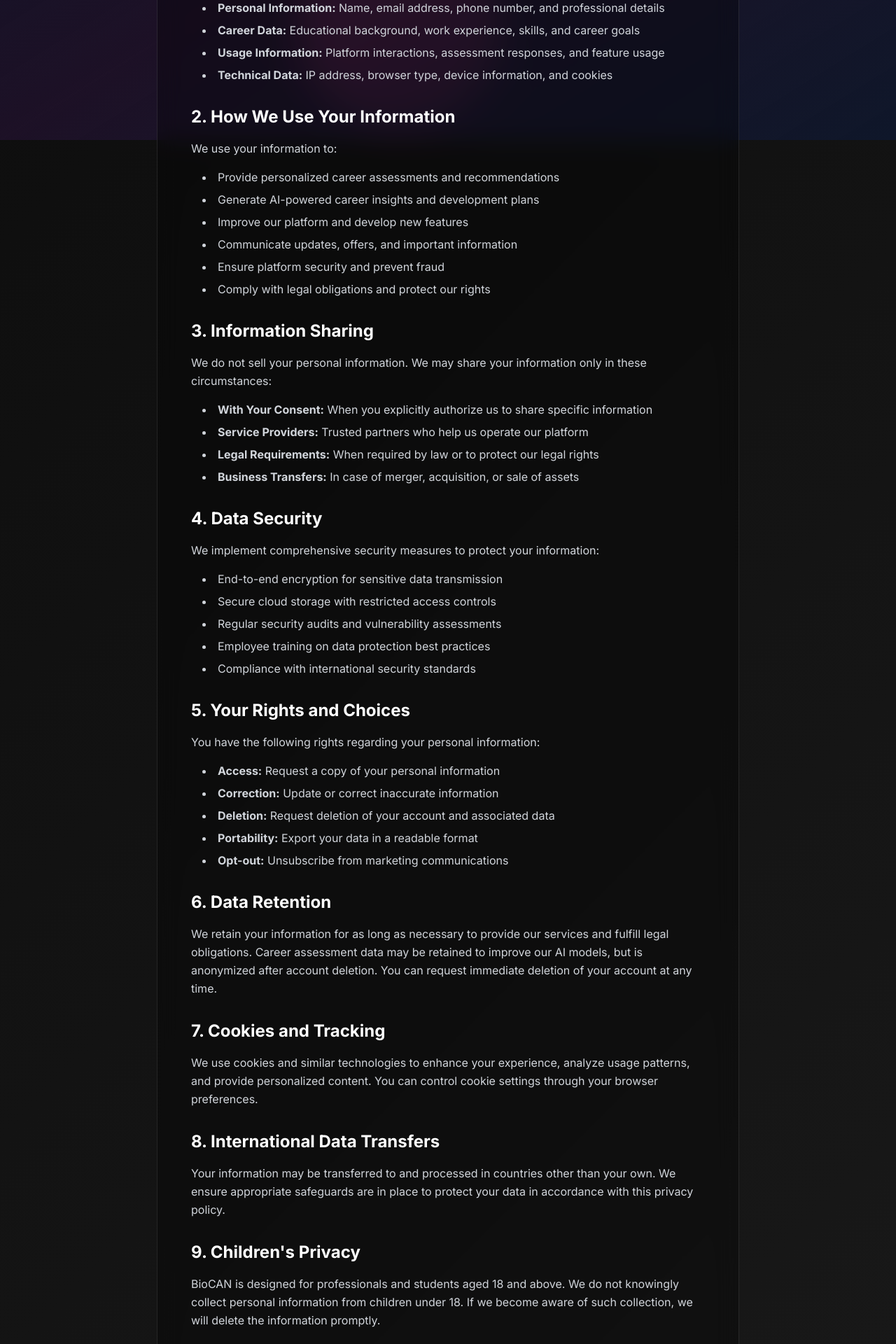
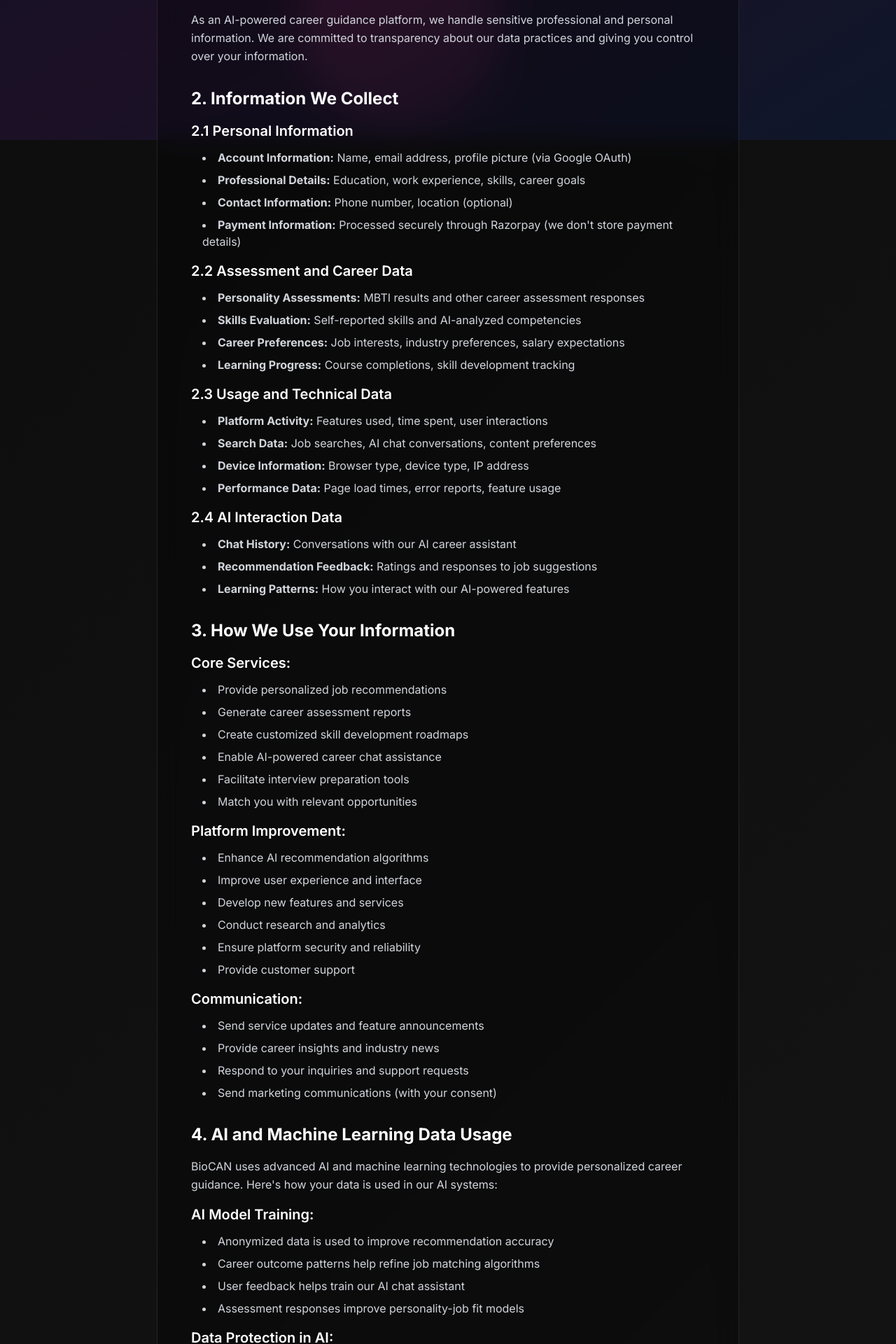
Before and after one commit to BioCAN-Tech/BioCAN-Landing, a Next.js app: page /privacy-policy in a window 1280 px wide. Shown: the part 600-2520 px from the top of the page at 70% size. Built offline with nearby package versions, Linux system fonts and the light colour scheme.

Commit message:
Updated - Provacy Policy Page

```diff
--- a/src/app/privacy-policy/page.tsx
+++ b/src/app/privacy-policy/page.tsx
@@ -7,7 +7,7 @@ export default function PrivacyPolicyPage() {
       <Navigation />
 
       {/* Hero Section */}
-      <section className="relative pt-32 pb-16 overflow-hidden">
+      <section className="relative pt-24 pb-8 overflow-hidden">
         <div className="absolute inset-0 -z-10">
           <div className="absolute inset-0 bg-gradient-to-br from-slate-900 via-purple-900/20 to-slate-900" />
         </div>
@@ -18,7 +18,7 @@ export default function PrivacyPolicyPage() {
               Privacy Policy
             </h1>
             <p className="text-xl text-gray-300">
-              How BioCAN protects and manages your personal information
+              Your privacy and data security are fundamental to how we build and operate BioCAN's career advancement platform.
             </p>
           </div>
         </div>
@@ -30,130 +30,245 @@ export default function PrivacyPolicyPage() {
           <div className="glass-card p-8 md:p-12 rounded-2xl">
             <div className="prose prose-invert max-w-none">
               <p className="text-gray-300 mb-8">
-                <strong>Last updated:</strong> December 2024
+                <strong>Last updated:</strong> 01/09/2025
               </p>
 
               <div className="space-y-8">
                 <div>
-                  <h2 className="text-2xl font-bold text-white mb-4">1. Information We Collect</h2>
+                  <h2 className="text-2xl font-bold text-white mb-4">1. Introduction</h2>
                   <p className="text-gray-300 leading-relaxed mb-4">
-                    BioCAN collects information to provide AI-powered career intelligence services. We collect:
+                    BioCAN (BioCareer Advancement Network) is committed to protecting your privacy and ensuring the security of your personal information. This Privacy Policy explains how we collect, use, disclose, and safeguard your data when you use our career development platform.
                   </p>
+                  <p className="text-gray-300 leading-relaxed">
+                    As an AI-powered career guidance platform, we handle sensitive professional and personal information. We are committed to transparency about our data practices and giving you control over your information.
+                  </p>
+                </div>
+
+                <div>
+                  <h2 className="text-2xl font-bold text-white mb-4">2. Information We Collect</h2>
+
+                  <h3 className="text-xl font-semibold text-white mb-3">2.1 Personal Information</h3>
+                  <ul className="list-disc list-inside text-gray-300 space-y-2 ml-4 mb-4">
+                    <li><strong>Account Information:</strong> Name, email address, profile picture (via Google OAuth)</li>
+                    <li><strong>Professional Details:</strong> Education, work experience, skills, career goals</li>
+                    <li><strong>Contact Information:</strong> Phone number, location (optional)</li>
+                    <li><strong>Payment Information:</strong> Processed securely through Razorpay (we don't store payment details)</li>
+                  </ul>
+
+                  <h3 className="text-xl font-semibold text-white mb-3">2.2 Assessment and Career Data</h3>
+                  <ul className="list-disc list-inside text-gray-300 space-y-2 ml-4 mb-4">
+                    <li><strong>Personality Assessments:</strong> MBTI results and other career assessment responses</li>
+                    <li><strong>Skills Evaluation:</strong> Self-reported skills and AI-analyzed competencies</li>
+                    <li><strong>Career Preferences:</strong> Job interests, industry preferences, salary expectations</li>
+                    <li><strong>Learning Progress:</strong> Course completions, skill development tracking</li>
+                  </ul>
+
+                  <h3 className="text-xl font-semibold text-white mb-3">2.3 Usage and Technical Data</h3>
+                  <ul className="list-disc list-inside text-gray-300 space-y-2 ml-4 mb-4">
+                    <li><strong>Platform Activity:</strong> Features used, time spent, user interactions</li>
+                    <li><strong>Search Data:</strong> Job searches, AI chat conversations, content preferences</li>
+                    <li><strong>Device Information:</strong> Browser type, device type, IP address</li>
+                    <li><strong>Performance Data:</strong> Page load times, error reports, feature usage</li>
+                  </ul>
+
+                  <h3 className="text-xl font-semibold text-white mb-3">2.4 AI Interaction Data</h3>
                   <ul className="list-disc list-inside text-gray-300 space-y-2 ml-4">
-                    <li><strong>Personal Information:</strong> Name, email address, phone number, and professional details</li>
-                    <li><strong>Career Data:</strong> Educational background, work experience, skills, and career goals</li>
-                    <li><strong>Usage Information:</strong> Platform interactions, assessment responses, and feature usage</li>
-                    <li><strong>Technical Data:</strong> IP address, browser type, device information, and cookies</li>
+                    <li><strong>Chat History:</strong> Conversations with our AI career assistant</li>
+                    <li><strong>Recommendation Feedback:</strong> Ratings and responses to job suggestions</li>
+                    <li><strong>Learning Patterns:</strong> How you interact with our AI-powered features</li>
                   </ul>
                 </div>
 
                 <div>
-                  <h2 className="text-2xl font-bold text-white mb-4">2. How We Use Your Information</h2>
-                  <p className="text-gray-300 leading-relaxed mb-4">
-                    We use your information to:
-                  </p>
+                  <h2 className="text-2xl font-bold text-white mb-4">3. How We Use Your Information</h2>
+
+                  <h3 className="text-xl font-semibold text-white mb-3">Core Services:</h3>
+                  <ul className="list-disc list-inside text-gray-300 space-y-2 ml-4 mb-4">
+                    <li>Provide personalized job recommendations</li>
+                    <li>Generate career assessment reports</li>
+                    <li>Create customized skill development roadmaps</li>
+                    <li>Enable AI-powered career chat assistance</li>
+                    <li>Facilitate interview preparation tools</li>
+                    <li>Match you with relevant opportunities</li>
+                  </ul>
+
+                  <h3 className="text-xl font-semibold text-white mb-3">Platform Improvement:</h3>
+                  <ul className="list-disc list-inside text-gray-300 space-y-2 ml-4 mb-4">
+                    <li>Enhance AI recommendation algorithms</li>
+                    <li>Improve user experience and interface</li>
+                    <li>Develop new features and services</li>
+                    <li>Conduct research and analytics</li>
+                    <li>Ensure platform security and reliability</li>
+                    <li>Provide customer support</li>
+                  </ul>
+
+                  <h3 className="text-xl font-semibold text-white mb-3">Communication:</h3>
                   <ul className="list-disc list-inside text-gray-300 space-y-2 ml-4">
-                    <li>Provide personalized career assessments and recommendations</li>
-                    <li>Generate AI-powered career insights and development plans</li>
-                    <li>Improve our platform and develop new features</li>
-                    <li>Communicate updates, offers, and important information</li>
-                    <li>Ensure platform security and prevent fraud</li>
-                    <li>Comply with legal obligations and protect our rights</li>
+                    <li>Send service updates and feature announcements</li>
+                    <li>Provide career insights and industry news</li>
+                    <li>Respond to your inquiries and support requests</li>
+                    <li>Send marketing communications (with your consent)</li>
                   </ul>
                 </div>
 
                 <div>
-                  <h2 className="text-2xl font-bold text-white mb-4">3. Information Sharing</h2>
+                  <h2 className="text-2xl font-bold text-white mb-4">4. AI and Machine Learning Data Usage</h2>
                   <p className="text-gray-300 leading-relaxed mb-4">
-                    We do not sell your personal information. We may share your information only in these circumstances:
+                    BioCAN uses advanced AI and machine learning technologies to provide personalized career guidance. Here's how your data is used in our AI systems:
                   </p>
+
+                  <h3 className="text-xl font-semibold text-white mb-3">AI Model Training:</h3>
+                  <ul className="list-disc list-inside text-gray-300 space-y-2 ml-4 mb-4">
+                    <li>Anonymized data is used to improve recommendation accuracy</li>
+                    <li>Career outcome patterns help refine job matching algorithms</li>
+                    <li>User feedback helps train our AI chat assistant</li>
+                    <li>Assessment responses improve personality-job fit models</li>
+                  </ul>
+
+                  <h3 className="text-xl font-semibold text-white mb-3">Data Protection in AI:</h3>
                   <ul className="list-disc list-inside text-gray-300 space-y-2 ml-4">
-                    <li><strong>With Your Consent:</strong> When you explicitly authorize us to share specific information</li>
-                    <li><strong>Service Providers:</strong> Trusted partners who help us operate our platform</li>
-                    <li><strong>Legal Requirements:</strong> When required by law or to protect our legal rights</li>
-                    <li><strong>Business Transfers:</strong> In case of merger, acquisition, or sale of assets</li>
+                    <li>Personal identifiers are removed from training datasets</li>
+                    <li>AI models use aggregated, not individual, data for learning</li>
+                    <li>Sensitive information is encrypted and access-controlled</li>
+                    <li>Model outputs are reviewed for bias and fairness</li>
                   </ul>
                 </div>
 
                 <div>
-                  <h2 className="text-2xl font-bold text-white mb-4">4. Data Security</h2>
+                  <h2 className="text-2xl font-bold text-white mb-4">5. Information Sharing and Disclosure</h2>
                   <p className="text-gray-300 leading-relaxed mb-4">
-                    We implement comprehensive security measures to protect your information:
+                    We do not sell, trade, or rent your personal information to third parties. We may share information only in the following circumstances:
                   </p>
+
+                  <h3 className="text-xl font-semibold text-white mb-3">Service Providers:</h3>
+                  <ul className="list-disc list-inside text-gray-300 space-y-2 ml-4 mb-4">
+                    <li><strong>Authentication:</strong> Google OAuth for secure login</li>
+                    <li><strong>Payment Processing:</strong> Razorpay for subscription payments</li>
+                    <li><strong>Cloud Infrastructure:</strong> Secure hosting and data storage</li>
+                    <li><strong>Analytics:</strong> Usage analytics for platform improvement</li>
+                  </ul>
+
+                  <h3 className="text-xl font-semibold text-white mb-3">Job Opportunities:</h3>
+                  <ul className="list-disc list-inside text-gray-300 space-y-2 ml-4 mb-4">
+                    <li>With your explicit consent, we may share your profile with potential employers</li>
+                    <li>Job application services require sharing relevant professional information</li>
+                    <li>You control what information is shared and with whom</li>
+                  </ul>
+
+                  <h3 className="text-xl font-semibold text-white mb-3">Legal Requirements:</h3>
+                  <p className="text-gray-300 leading-relaxed">
+                    We may disclose information when required by law, court order, or to protect our rights and safety.
+                  </p>
+                </div>
+
+                <div>
+                  <h2 className="text-2xl font-bold text-white mb-4">6. Data Security</h2>
+                  <p className="text-gray-300 leading-relaxed mb-4">
+                    We implement industry-standard security measures to protect your information:
+                  </p>
+
+                  <h3 className="text-xl font-semibold text-white mb-3">Technical Safeguards:</h3>
+                  <ul className="list-disc list-inside text-gray-300 space-y-2 ml-4 mb-4">
+                    <li>End-to-end encryption for data transmission</li>
+                    <li>Encrypted data storage and backups</li>
+                    <li>Secure API endpoints and authentication</li>
+                    <li>Regular security audits and updates</li>
+                    <li>Intrusion detection and monitoring</li>
+                  </ul>
+
+                  <h3 className="text-xl font-semibold text-white mb-3">Access Controls:</h3>
                   <ul className="list-disc list-inside text-gray-300 space-y-2 ml-4">
-                    <li>End-to-end encryption for sensitive data transmission</li>
-                    <li>Secure cloud storage with restricted access controls</li>
-                    <li>Regular security audits and vulnerability assessments</li>
-                    <li>Employee training on data protection best practices</li>
-                    <li>Compliance with international security standards</li>
+                    <li>Role-based access to user data</li>
+                    <li>Multi-factor authentication for staff</li>
+                    <li>Audit logs for all data access</li>
+                    <li>Regular employee security training</li>
+                    <li>Principle of least privilege</li>
                   </ul>
                 </div>
 
                 <div>
-                  <h2 className="text-2xl font-bold text-white mb-4">5. Your Rights and Choices</h2>
+                  <h2 className="text-2xl font-bold text-white mb-4">7. Your Privacy Rights and Choices</h2>
                   <p className="text-gray-300 leading-relaxed mb-4">
-                    You have the following rights regarding your personal information:
+                    You have several rights regarding your personal information:
                   </p>
+
+                  <h3 className="text-xl font-semibold text-white mb-3">Access and Control:</h3>
+                  <ul className="list-disc list-inside text-gray-300 space-y-2 ml-4 mb-4">
+                    <li><strong>View Your Data:</strong> Access all personal information we have about you</li>
+                    <li><strong>Update Information:</strong> Modify your profile and preferences anytime</li>
+                    <li><strong>Data Export:</strong> Download your data in a portable format</li>
+                    <li><strong>Account Deletion:</strong> Request complete account and data removal</li>
+                  </ul>
+
+                  <h3 className="text-xl font-semibold text-white mb-3">Communication Preferences:</h3>
+                  <ul className="list-disc list-inside text-gray-300 space-y-2 ml-4 mb-4">
+                    <li>Opt out of marketing emails while keeping service notifications</li>
+                    <li>Control job recommendation frequency and type</li>
+                    <li>Manage AI chat history and data usage</li>
+                  </ul>
+
+                  <h3 className="text-xl font-semibold text-white mb-3">Data Processing:</h3>
                   <ul className="list-disc list-inside text-gray-300 space-y-2 ml-4">
-                    <li><strong>Access:</strong> Request a copy of your personal information</li>
-                    <li><strong>Correction:</strong> Update or correct inaccurate information</li>
-                    <li><strong>Deletion:</strong> Request deletion of your account and associated data</li>
-                    <li><strong>Portability:</strong> Export your data in a readable format</li>
-                    <li><strong>Opt-out:</strong> Unsubscribe from marketing communications</li>
+                    <li>Object to certain uses of your information</li>
+                    <li>Request correction of inaccurate data</li>
+                    <li>Limit processing for specific purposes</li>
                   </ul>
                 </div>
 
                 <div>
-                  <h2 className="text-2xl font-bold text-white mb-4">6. Data Retention</h2>
+                  <h2 className="text-2xl font-bold text-white mb-4">8. Data Retention</h2>
+                  <p className="text-gray-300 leading-relaxed mb-4">
+                    We retain your information only as long as necessary to provide our services and fulfill the purposes described in this policy:
+                  </p>
+                  <ul className="list-disc list-inside text-gray-300 space-y-2 ml-4 mb-4">
+                    <li><strong>Active Accounts:</strong> Data retained while your account is active</li>
+                    <li><strong>Inactive Accounts:</strong> Data deleted after 2 years of inactivity</li>
+                    <li><strong>Assessment Results:</strong> Retained to track career progress (deletable on request)</li>
+                    <li><strong>AI Chat History:</strong> Retained for 1 year unless deleted earlier</li>
+                    <li><strong>Financial Records:</strong> Retained for 7 years for legal compliance</li>
+                  </ul>
                   <p className="text-gray-300 leading-relaxed">
-                    We retain your information for as long as necessary to provide our services and fulfill legal obligations.
-                    Career assessment data may be retained to improve our AI models, but is anonymized after account deletion.
-                    You can request immediate deletion of your account at any time.
-                  </p>
-                </div>
-
-                <div>
-                  <h2 className="text-2xl font-bold text-white mb-4">7. Cookies and Tracking</h2>
-                  <p className="text-gray-300 leading-relaxed">
-                    We use cookies and similar technologies to enhance your experience, analyze usage patterns, and provide
-                    personalized content. You can control cookie settings through your browser preferences.
-                  </p>
-                </div>
-
-                <div>
-                  <h2 className="text-2xl font-bold text-white mb-4">8. International Data Transfers</h2>
-                  <p className="text-gray-300 leading-relaxed">
-                    Your information may be transferred to and processed in countries other than your own.
-                    We ensure appropriate safeguards are in place to protect your data in accordance with this privacy policy.
+                    Upon account deletion, most data is removed immediately, with some anonymized data retained for service improvement.
                   </p>
                 </div>
 
                 <div>
                   <h2 className="text-2xl font-bold text-white mb-4">9. Children's Privacy</h2>
                   <p className="text-gray-300 leading-relaxed">
-                    BioCAN is designed for professionals and students aged 18 and above. We do not knowingly collect
-                    personal information from children under 18. If we become aware of such collection, we will delete the information promptly.
+                    BioCAN is designed for working professionals and individuals seeking career advancement. Our services are not intended for children under 16. We do not knowingly collect personal information from children under 16. If you believe we have inadvertently collected such information, please contact us immediately.
                   </p>
                 </div>
 
                 <div>
-                  <h2 className="text-2xl font-bold text-white mb-4">10. Contact Us</h2>
+                  <h2 className="text-2xl font-bold text-white mb-4">10. International Data Transfers</h2>
+                  <p className="text-gray-300 leading-relaxed mb-4">
+                    BioCAN operates primarily in India, but we may transfer data internationally to provide our services:
+                  </p>
+                  <ul className="list-disc list-inside text-gray-300 space-y-2 ml-4">
+                    <li>Cloud infrastructure may be located in different countries</li>
+                    <li>All transfers comply with applicable data protection laws</li>
+                    <li>Appropriate safeguards are in place for international transfers</li>
+                    <li>Data is encrypted during transfer and storage</li>
+                  </ul>
+                </div>
+
+                <div>
+                  <h2 className="text-2xl font-bold text-white mb-4">11. Changes to This Privacy Policy</h2>
                   <p className="text-gray-300 leading-relaxed">
-                    For privacy-related questions or to exercise your rights, contact us at:
-                    <br />
-                    Email: arjun@biocan.ai
-                    <br />
-                    Phone: +91 9044404142
-                    <br />
-                    Address: #17 Siddappa Square, K R Mohalla, Mysuru
+                    We may update this Privacy Policy periodically to reflect changes in our practices or legal requirements. Significant changes will be communicated via email or platform notification at least 30 days before they take effect. Your continued use of BioCAN after changes constitutes acceptance of the updated policy.
                   </p>
                 </div>
 
                 <div>
-                  <h2 className="text-2xl font-bold text-white mb-4">11. Updates to This Policy</h2>
+                  <h2 className="text-2xl font-bold text-white mb-4">12. Contact Information</h2>
                   <p className="text-gray-300 leading-relaxed">
-                    We may update this privacy policy to reflect changes in our practices or legal requirements.
-                    We will notify you of significant changes via email or platform notification before they take effect.
+                    For questions about this Privacy Policy or to exercise your privacy rights, contact us:
+                    <br /><br />
+                    Email: team.biocan@gmail.com
+                    <br />
+                    Support: support@biocan.ai
+                    <br /><br />
+                    <strong>Note:</strong> We are committed to responding to privacy requests within 30 days. For urgent matters, please mark your email as "Urgent Privacy Request."
                   </p>
                 </div>
               </div>
```
Also changed, not shown: src/app/terms/page.tsx (+5 -5 lines).
